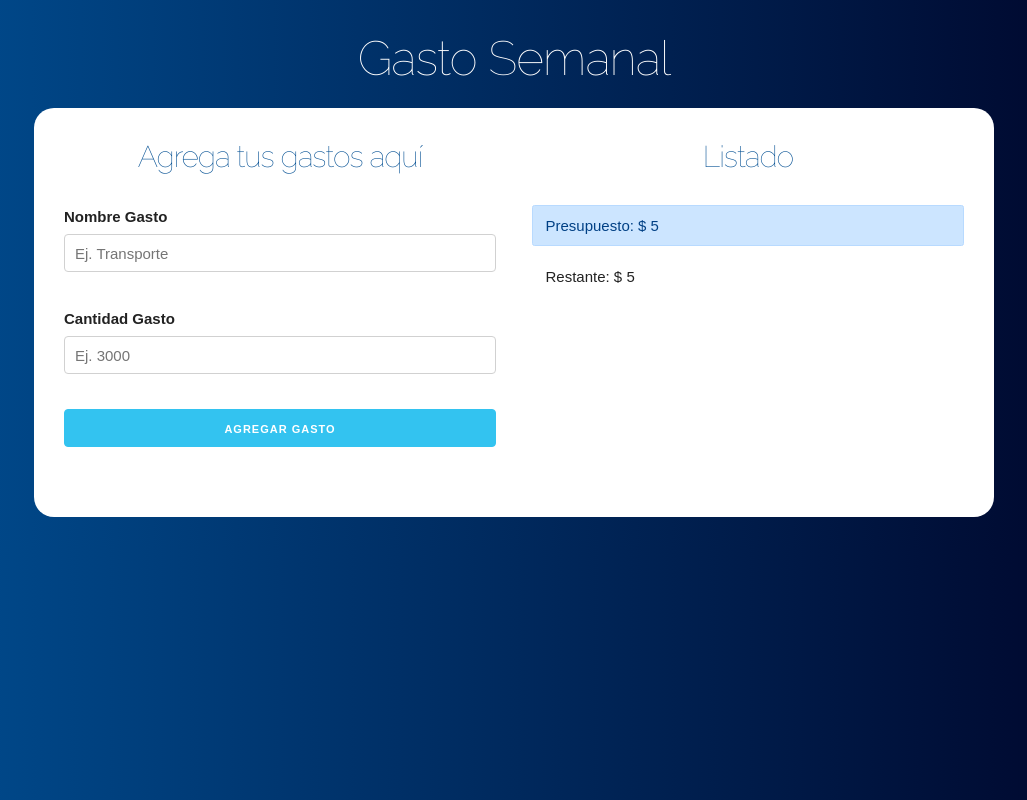
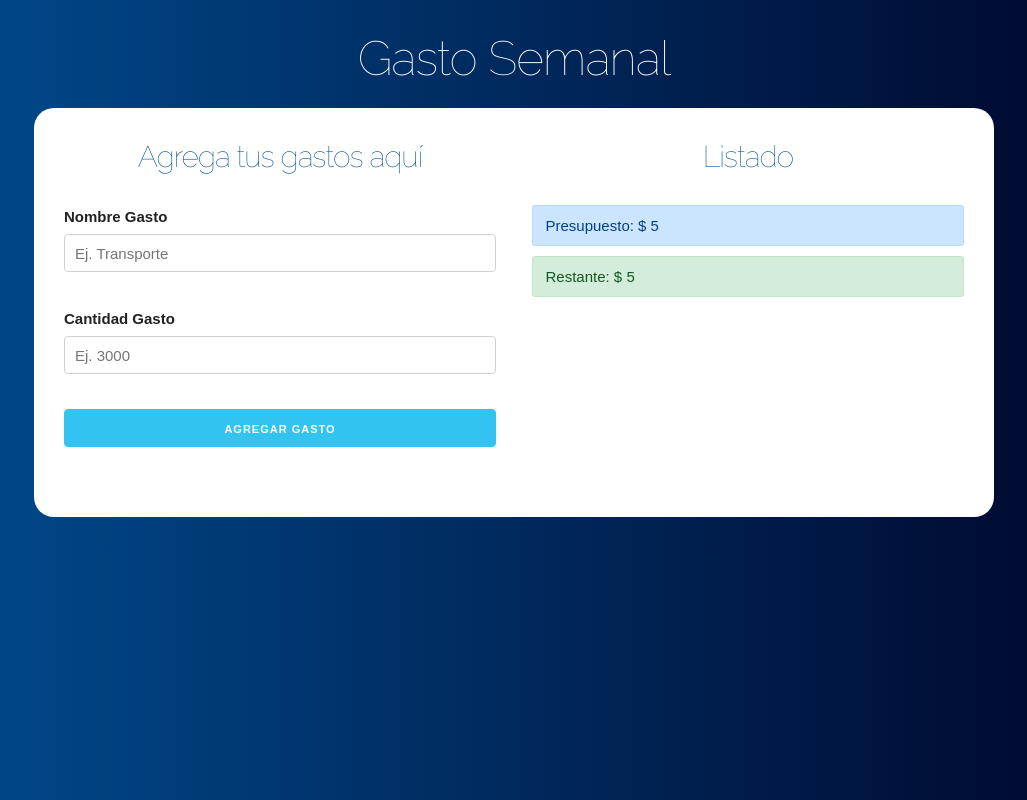
Before and after one commit to ManuelBlaze/presupuesto_react, a React (Create React App) app: page / in a window 1280 px wide. Both pictures are taken after typing "5" into the empty fields and a click on the input "Definir Presupuesto". Shown: the whole page, without its empty margins (126-1153 px from the left). Built offline with nearby package versions, Linux system fonts and the light colour scheme.

Commit message:
helpers, PropTypes

```diff
--- a/src/App.js
+++ b/src/App.js
@@ -33,7 +33,7 @@
       guardarCrearGasto(false);
     }
 
-  }, [gasto])
+  }, [creargasto, gasto, gastos, restante])
 
 
 
--- a/src/components/ControlPresupuesto.jsx
+++ b/src/components/ControlPresupuesto.jsx
@@ -1,4 +1,6 @@
 import React, {Fragment} from 'react';
+import PropTypes from "prop-types";
+import { revisarPresupuesto } from "../helpers";
 
 const ControlPresupuesto = ( { presupuesto, restante } ) => {
     return (
@@ -6,11 +8,16 @@
             <div className="alert alert-primary">
                 Presupuesto: $ {presupuesto}
             </div>
-            <div className="alert ">
+            <div className={revisarPresupuesto(presupuesto, restante)}>
                 Restante: $ {restante}
             </div>
         </Fragment>
     );
 };
+ControlPresupuesto.propTypes = {
+    presupuesto: PropTypes.number.isRequired,
+    restante: PropTypes.number.isRequired
+}
+
 
 export default ControlPresupuesto;
--- a/src/components/Error.jsx
+++ b/src/components/Error.jsx
@@ -1,8 +1,14 @@
 import React from 'react';
+import PropTypes from "prop-types";
+
 
 const Error = ({mensaje}) => (
     <p className="alert alert-danger error">{mensaje}</p>
 );
 
 
+Error.propTypes = {
+    mensaje: PropTypes.string.isRequired
+}
+
 export default Error;
--- a/src/components/Gasto.jsx
+++ b/src/components/Gasto.jsx
@@ -1,4 +1,5 @@
 import React from 'react';
+import PropTypes from "prop-types";
 
 const Gasto = ({gasto}) => (
     <li className="gastos">
@@ -10,4 +11,8 @@
     </li>
 );
 
+Gasto.propTypes = {
+    gasto: PropTypes.object.isRequired
+}
+
 export default Gasto;
--- a/src/components/Listado.jsx
+++ b/src/components/Listado.jsx
@@ -1,5 +1,6 @@
 import React from 'react';
 import Gasto from './Gasto';
+import PropTypes from 'prop-types';
 
 const Listado = ({ gastos }) => (
 	<div className="gastos-realizados">
@@ -13,4 +14,9 @@
 	</div>
 );
 
+
+Listado.propTypes = {
+	gasto: PropTypes.array.isRequired
+};
+
 export default Listado;
--- /dev/null
+++ b/src/helpers.js
@@ -0,0 +1,13 @@
+export const revisarPresupuesto = (presupuesto, restante) => {
+    let clase;
+
+    if ((presupuesto / 4) > restante) {
+        clase = 'alert alert-danger';
+    } else if ((presupuesto / 2) > restante) {
+        clase = 'alert alert-warning';
+    } else {
+        clase = 'alert alert-success';
+    }
+
+    return clase;
+}
```
Also changed, not shown: src/components/Formulario.jsx (+7 -0 lines), src/components/Pregunta.jsx (+10 -1 lines).
